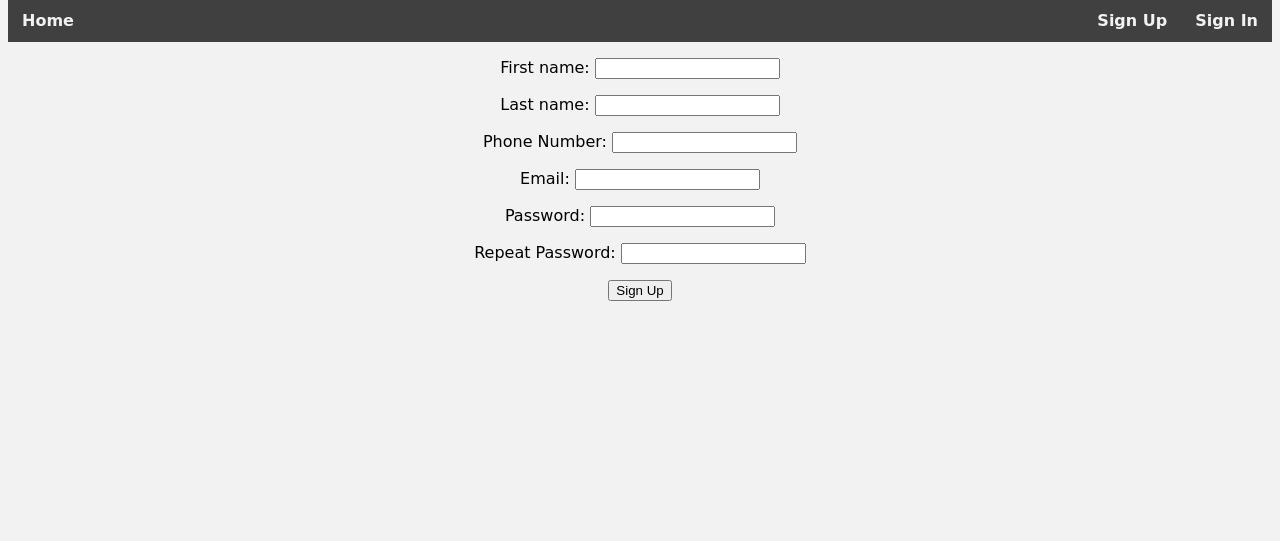
After one commit to LilyYin17/LLY_Animal_Adoption, a Flask app: page /signup in a window 1280 px wide. The commit adds this page. Shown: the part 226-767 px from the top of the page. Run offline with Flask 2, Linux system fonts and the light colour scheme.

Commit message:
add signup page

```diff
--- a/app.py
+++ b/app.py
@@ -1,13 +1,24 @@
 from flask import Flask, render_template
+from flask import request, redirect
+from flaskext.mysql import MySQL
 import os
 
 #Configuration
 app = Flask(__name__)
 
 #Routes
+#Landing page
 @app.route('/')
 def root():
     return render_template('landing_page.j2')
+
+#sign up page
+@app.route('/signup', methods=['GET','POST'])
+def signup_post():
+    if request.method == 'GET':
+        return render_template('signup_form_page.j2')
+    elif request.method == 'POST':
+        return render_template('landing_page.j2')
 
 #Listener
 if __name__ == "__main__":
--- a/static/style.css
+++ b/static/style.css
@@ -1,30 +1,33 @@
 body {
     text-align: center;
-    font-family: sans-serif;
-    background-color: lightgray;
+    font-family: cursive;
+    background-color: #f2f2f2;
 }
 /* Style citation: https://www.w3schools.com/css/tryit.asp?filename=trycss_website_layout_navbar */
 /* Style the header */
 .header {
-    background-color: #f1f1f1;
-    color: black;
-    padding: 20px;
+    background-color: #e6e6e6;
+    color: #e6e6e6;
+    text-shadow: 2px 2px 5px #000000;
+    padding-top: 1px;
+    padding-bottom: 135px;
     text-align: center;
-    background-image: url('https://previews.123rf.com/images/vectorikart/vectorikart1601/vectorikart160100010/50917807-animal-pets-grooming-and-health-care-flat-thin-line-vector-horizontal-header-banner-background-with-.jpg');
-    background-size: 800px 200px;
+    background-image: url('https://www.fetchpetcare.com/wp-content/uploads/2016/11/dreamstime_xxl_87694876.jpg');
+    background-size: 760px 220px;
 }
 
 /* Style the top navigation bar */
 .topnav {
     overflow: hidden;
-    background-color: #A9A9A9;
+    background-color: #404040;
 }
 
 /* Style the topnav links */
 .topnav a {
     float: left;
     display: block;
-    color: black;
+    color: #f2f2f2;
+    font-weight: bold;
     text-align: center;
     padding: 12px 14px;
     text-decoration: none;
@@ -32,7 +35,7 @@ body {
 
 /* Change color on hover */
 .topnav a:hover {
-    background-color: #ddd;
+    background-color: #808080;
     color: #f2f2f2;
 }
 
--- a/templates/landing_page.j2
+++ b/templates/landing_page.j2
@@ -1,4 +1,4 @@
 {% extends 'layouts/main.j2' %}
 {% block content %}
-    <h2> This is Landing Page </h2>
+    <h2> Welcome to LLY Adption Center </h2>
 {% endblock %}
--- a/templates/layouts/main.j2
+++ b/templates/layouts/main.j2
@@ -7,9 +7,9 @@
     <body>
         <div class="header"><h1>LLY Adoption Center</h1></div>
         <div class="topnav">
-            <a href="#">Home</a>
+            <a href="/">Home</a>
             <div class="topnav-right">
-                <a href="#">Sign Up</a>
+                <a href="/signup">Sign Up</a>
                 <a href="#">Sign In</a>
             </div>
         </div>
--- /dev/null
+++ b/templates/signup_form_page.j2
@@ -0,0 +1,15 @@
+{% extends 'layouts/main.j2' %}
+{% block content %}
+<script type=text/javascript src="{{ url_for('static', filename='/signup_form.js') }}"></script>
+    <form id="signup_form" action="/signup" onsubmit="return validateForm()" method="post" required>
+        <div class="container">
+            <p>First name: <input type="text" name="fname"><br></p>
+            <p>Last name: <input type="text" name="lname"><br></p>
+            <p>Phone Number: <input type="text" name="phone"><br></p>
+            <p>Email: <input type="text" name="email"><br></p>
+            <p>Password: <input type="password" name="password"><br></p>
+            <p>Repeat Password: <input type="password" name="repassword"><br></p>
+            <button type="submit" class="signupbtn">Sign Up</button>
+        </div>
+    <form>
+{% endblock %}
```
Also changed, not shown: static/signup_form.js (added), 1 other file.
